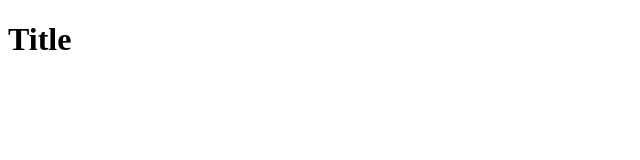
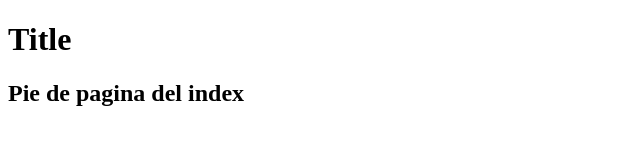
Before and after one commit to DavidGitSiiGroup/prueba-repo-borrar, a plain HTML site: page index.html in a window 1280 px wide. Shown: the whole page, without its empty margins (0-640 px from the left). Drawn offline with Linux system fonts and the light colour scheme.

Commit message:
agregue el pie del index

```diff
--- a/index.html
+++ b/index.html
@@ -8,5 +8,6 @@
     </head>
     <body>
         <h1>Title</h1>
+        <h2>Pie de pagina del index</h2>
     </body>
 </html>
```
